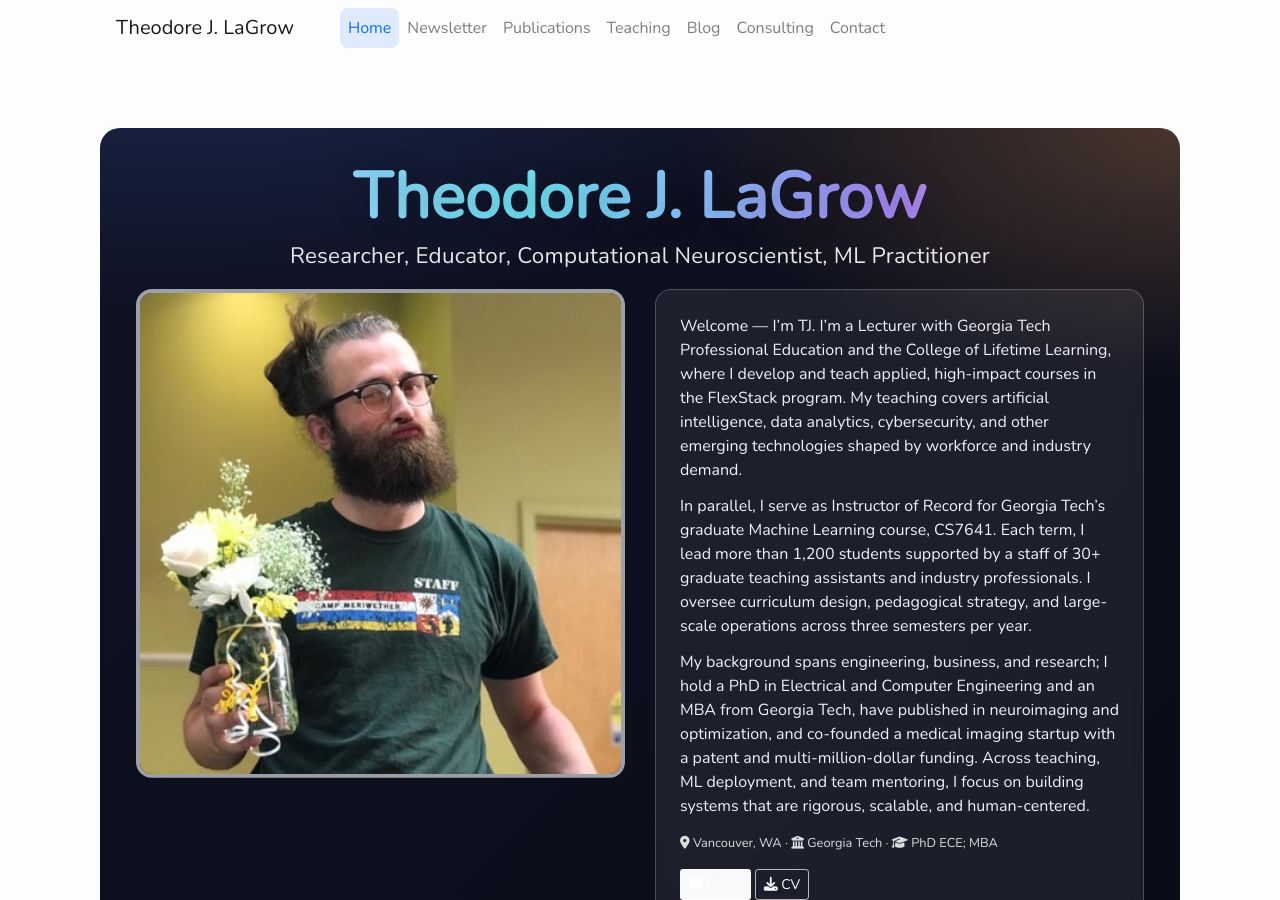
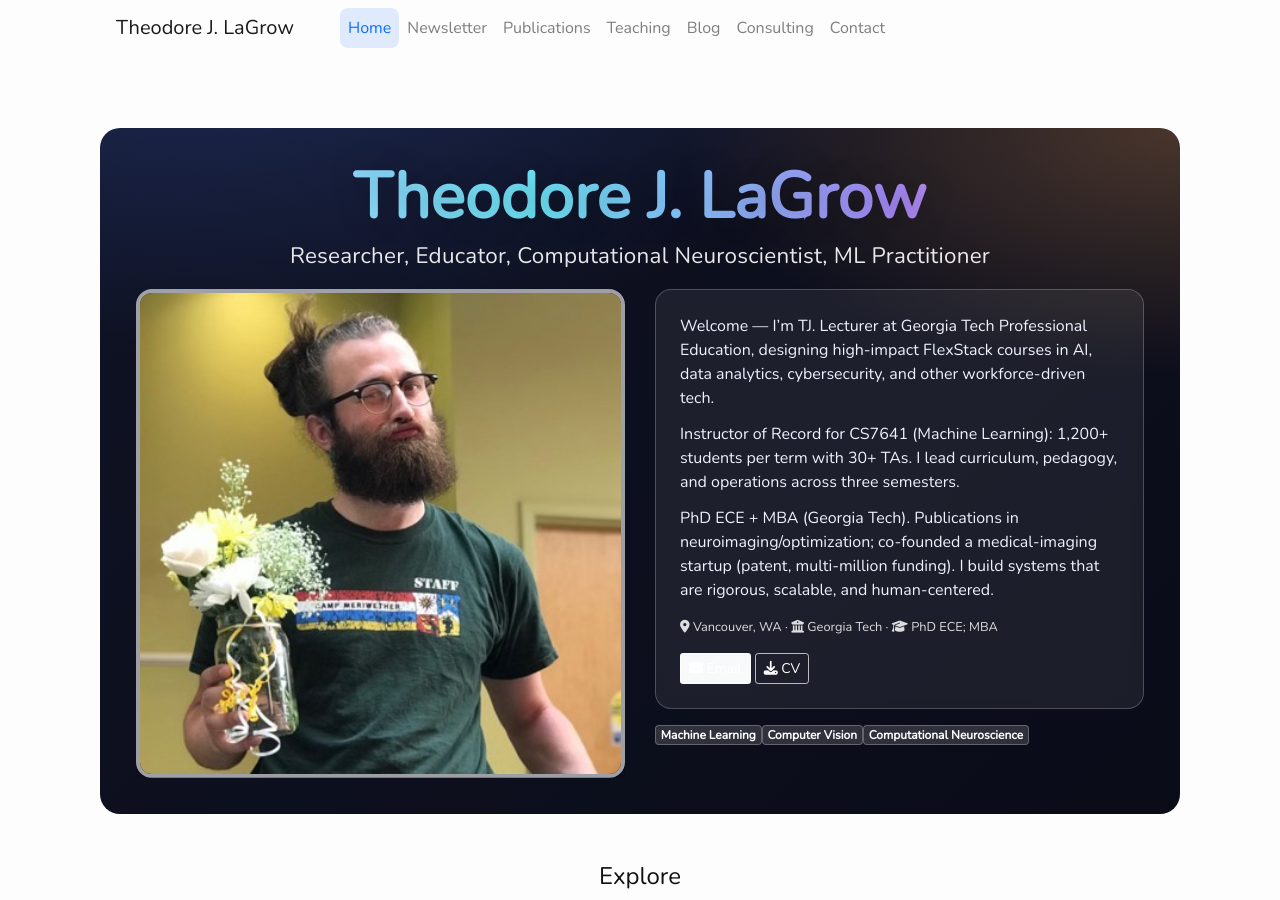
Before and after one commit to tjlagrow/tjlagrow.github.io, a Jekyll site: the page built from index.html, in a window 1280 px wide and 900 px high. Built offline with Jekyll 4.4.1, drawn with Linux system fonts in a browser that asks for light colours; nearby versions of some CDN libraries; a style sheet for code colours, icons or effects is not loaded.

Commit message:
update description

```diff
--- a/index.html
+++ b/index.html
@@ -116,9 +116,9 @@ portal:
       <!-- Welcome -->
       <div class="col-12 col-md-6">
         <div class="about-card p-4 soft">
-          <p><strong>Welcome — I’m TJ.</strong> I’m a Lecturer with Georgia Tech Professional Education and the College of Lifetime Learning, where I develop and teach applied, high-impact courses in the FlexStack program. My teaching covers artificial intelligence, data analytics, cybersecurity, and other emerging technologies shaped by workforce and industry demand.</p>
-          <p>In parallel, I serve as Instructor of Record for Georgia Tech’s graduate Machine Learning course, <strong>CS7641</strong>. Each term, I lead more than <strong>1,200</strong> students supported by a staff of <strong>30+ graduate teaching assistants</strong> and industry professionals. I oversee curriculum design, pedagogical strategy, and large-scale operations across three semesters per year.</p>
-          <p class="mb-0">My background spans engineering, business, and research; I hold a <strong>PhD in Electrical and Computer Engineering</strong> and an <strong>MBA</strong> from Georgia Tech, have published in neuroimaging and optimization, and co-founded a medical imaging startup with a patent and multi-million-dollar funding. Across teaching, ML deployment, and team mentoring, I focus on building systems that are <strong>rigorous</strong>, <strong>scalable</strong>, and <strong>human-centered</strong>.</p>
+          <p><strong>Welcome — I’m TJ.</strong> Lecturer at Georgia Tech Professional Education, designing high-impact FlexStack courses in AI, data analytics, cybersecurity, and other workforce-driven tech.</p>
+          <p><strong>Instructor of Record for CS7641 (Machine Learning)</strong>: 1,200+ students per term with 30+ TAs. I lead curriculum, pedagogy, and operations across three semesters.</p>
+          <p class="mb-0"><strong>PhD ECE</strong> + <strong>MBA</strong> (Georgia Tech). Publications in neuroimaging/optimization; co-founded a medical-imaging startup (patent, multi-million funding). I build systems that are <strong>rigorous</strong>, <strong>scalable</strong>, and <strong>human-centered</strong>.</p>
 
           <div class="small mt-3">
             <i class="fa fa-map-marker"></i> Vancouver, WA ·
```
